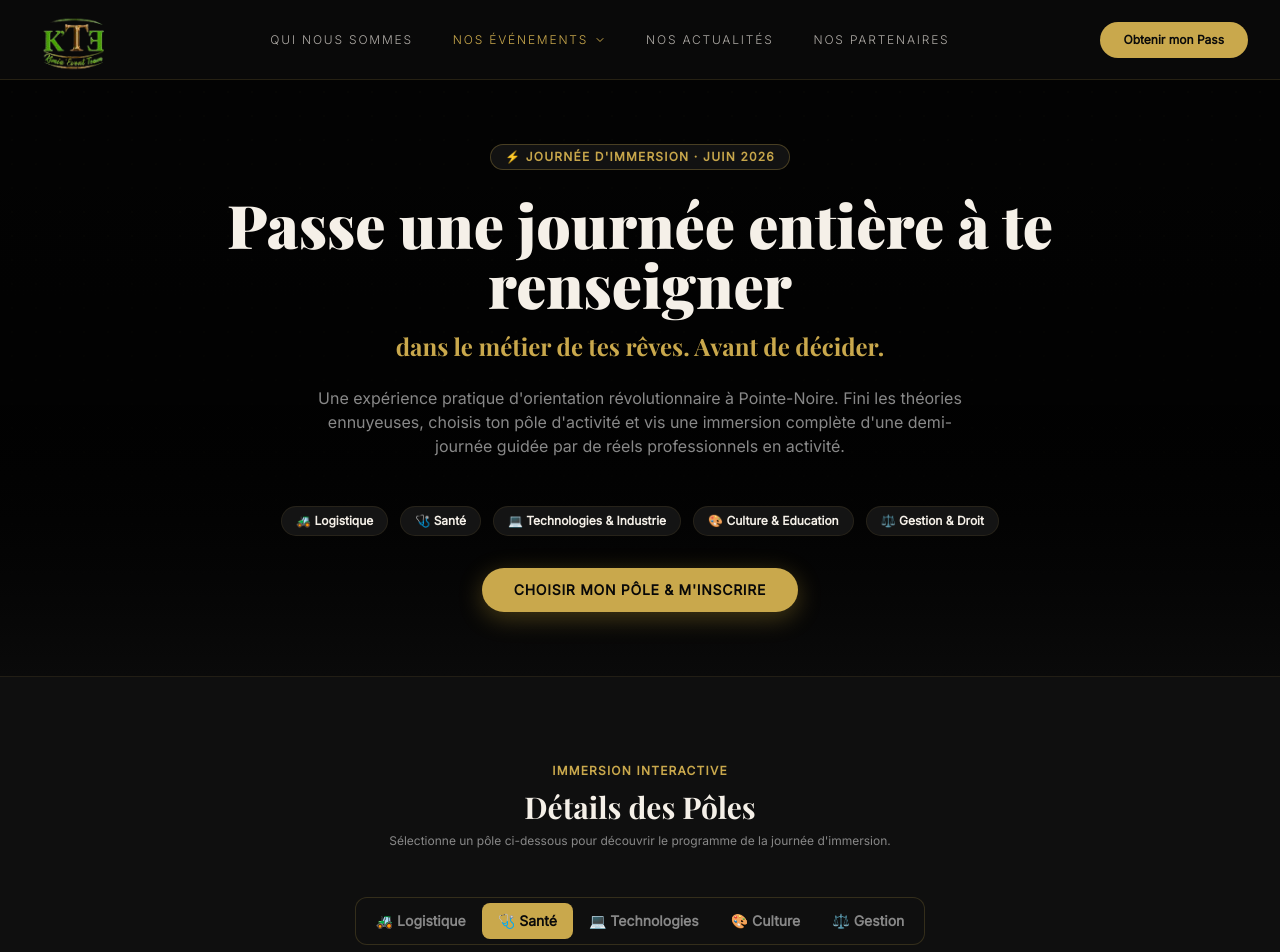
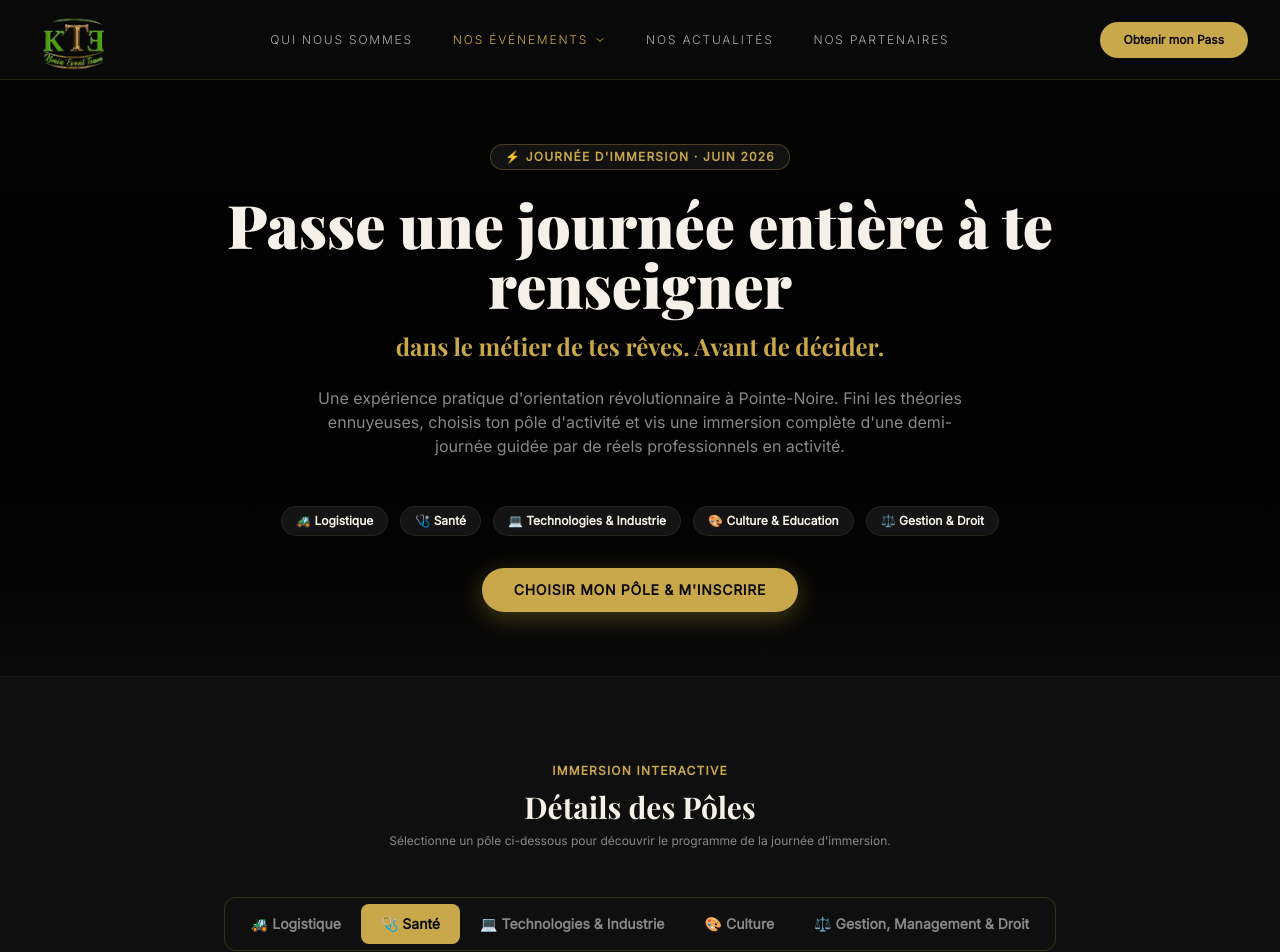
Before and after one commit to PRINCE726/KTE, a Next.js app: page /jpo in a window 1280 px wide. Shown: the top 952 px of the page. Built offline with nearby package versions, Linux system fonts and the light colour scheme.

Commit message:
Ajout des prix

```diff
--- a/src/app/gala/GalaClient.tsx
+++ b/src/app/gala/GalaClient.tsx
@@ -689,8 +689,8 @@ export default function GalaClient({ settings, initialPhotos }: { settings: Reco
                     value={formData.pass}
                     onChange={(e) => setFormData({ ...formData, pass: e.target.value })}
                     options={[
-                      { value: "bachelier", label: "Pass Classique Class - 15 000 FCFA" },
-                      { value: "vip", label: "Pass VIP Prestige - 25 000 FCFA" },
+                      { value: "bachelier", label: "Pass Classique Class - 5 000 FCFA" },
+                      { value: "vip", label: "Pass VIP Prestige - 10 000 FCFA" },
                     ]}
                   />
                 </div>
--- a/src/app/jpo/page.tsx
+++ b/src/app/jpo/page.tsx
@@ -94,8 +94,7 @@ const poleDetails = {
 };
 
 export default function JPOPage() {
-type PoleKey = "Logistique" | "sante" | "tech" | "arts" | "business";
-const [activePole, setActivePole] = useState<PoleKey>("sante");
+  const [activePole, setActivePole] = useState< "Logistique" | "sante" | "technologie" | "culture" | "Gestion">("sante");
   const [formData, setFormData] = useState({
     nom: "",
     telephone: "",
@@ -159,7 +158,8 @@ const [activePole, setActivePole] = useState<PoleKey>("sante");
     }
   };
 
-const currentPole = poleDetails[activePole as PoleKey];
+  const currentPole = poleDetails[activePole];
+
   return (
     <div className="w-full bg-background min-h-screen text-foreground overflow-x-hidden flex flex-col pt-20">
       <Navbar />
@@ -214,13 +214,23 @@ const currentPole = poleDetails[activePole as PoleKey];
             {/* Radix styled custom Tabs */}
             <Tabs defaultValue="sante" className="max-w-4xl mx-auto">
               <div className="flex justify-center mb-10">
-               <TabsList>
-    <TabsTrigger value="logistique" onClick={() => setActivePole("Logistique")}>🚜 Logistique</TabsTrigger>
-    <TabsTrigger value="sante" onClick={() => setActivePole("sante")}>🩺 Santé</TabsTrigger>
-    <TabsTrigger value="tech" onClick={() => setActivePole("tech")}>💻 Technologies</TabsTrigger>
-  <TabsTrigger value="arts" onClick={() => setActivePole("arts")}>🎨 Culture</TabsTrigger>
-  <TabsTrigger value="business" onClick={() => setActivePole("business")}>⚖️ Gestion</TabsTrigger>
-  </TabsList>
+                <TabsList className="flex-wrap h-auto p-1.5">
+                     <TabsTrigger value="logistique" onClick={() => setActivePole("sante")} className="px-5 py-2.5">
+                     🚜 Logistique
+                  </TabsTrigger>
+                  <TabsTrigger value="sante" onClick={() => setActivePole("sante")} className="px-5 py-2.5">
+                    🩺 Santé
+                  </TabsTrigger>
+                  <TabsTrigger value="tech" onClick={() => setActivePole("tech")} className="px-5 py-2.5">
+                    💻 Technologies & Industrie
+                  </TabsTrigger>
+                  <TabsTrigger value="arts" onClick={() => setActivePole("arts")} className="px-5 py-2.5">
+                    🎨 Culture
+                  </TabsTrigger>
+                  <TabsTrigger value="business" onClick={() => setActivePole("business")} className="px-5 py-2.5">
+                    ⚖️ Gestion, Management & Droit
+                  </TabsTrigger>
+                </TabsList>
               </div>
 
               {/* Dynamic content area based on state */}
```
